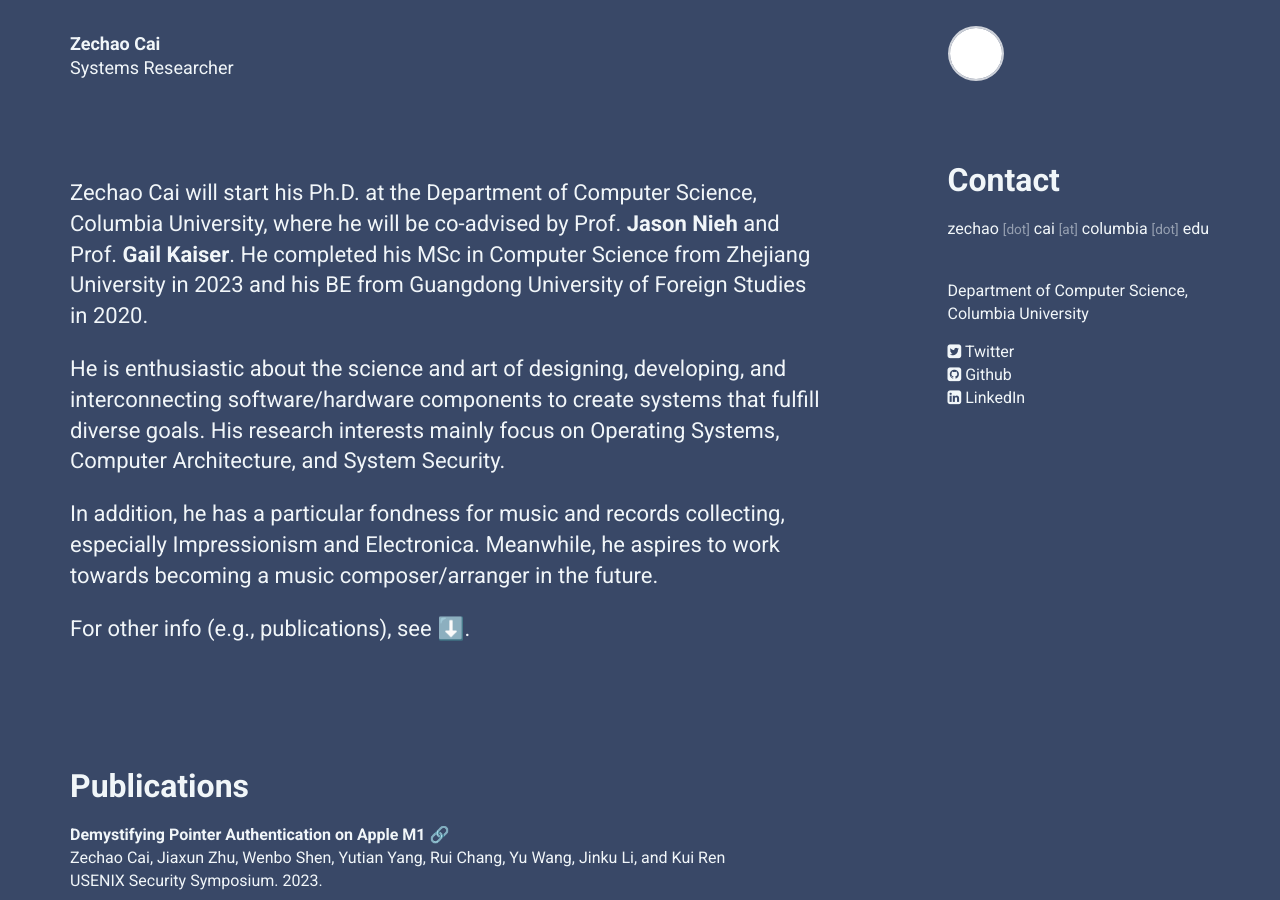
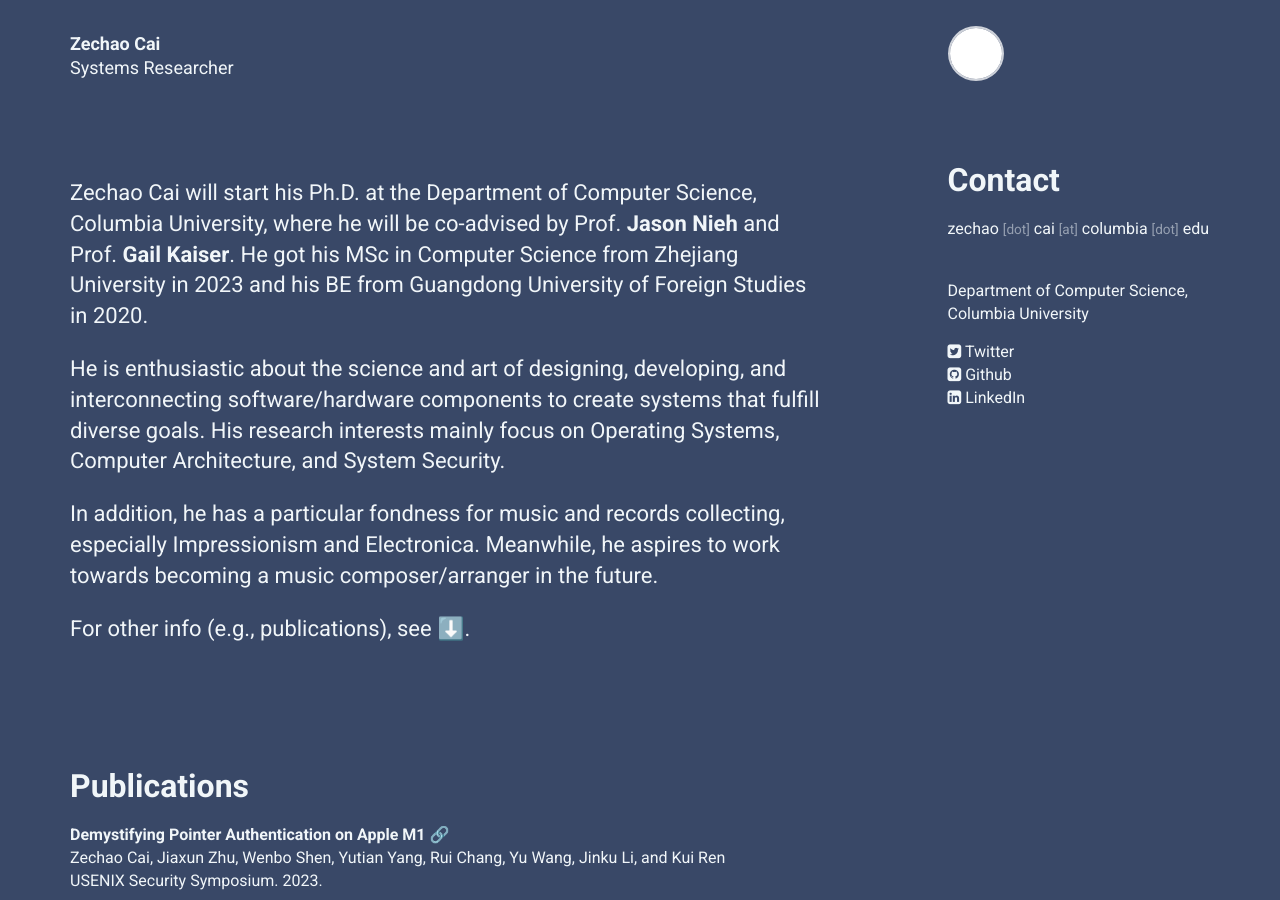
Before and after one commit to zech4o/zech4o.github.io, a Jekyll site: the page built from index.html, in a window 1280 px wide and 900 px high. Built offline with Jekyll 4.4.1, drawn with Linux system fonts in a browser that asks for light colours; nearby versions of some CDN libraries.

Commit message:
update 2024-05-16

```diff
--- a/_data/personal.yml
+++ b/_data/personal.yml
@@ -31,7 +31,7 @@ profiles:
 intro:
   title:
   body: >
-   Zechao Cai will start his Ph.D. at the Department of Computer Science, Columbia University, where he will be co-advised by Prof. [__Jason Nieh__](https://www.cs.columbia.edu/~nieh/) and Prof. [__Gail Kaiser__](https://www.cs.columbia.edu/~kaiser/). He completed his MSc in Computer Science from Zhejiang University in 2023 and his BE from Guangdong University of Foreign Studies in 2020.
+   Zechao Cai will start his Ph.D. at the Department of Computer Science, Columbia University, where he will be co-advised by Prof. [__Jason Nieh__](https://www.cs.columbia.edu/~nieh/) and Prof. [__Gail Kaiser__](https://www.cs.columbia.edu/~kaiser/). He got his MSc in Computer Science from Zhejiang University in 2023 and his BE from Guangdong University of Foreign Studies in 2020.
 
 
     He is enthusiastic about the science and art of designing, developing, and interconnecting software/hardware components to create systems that fulfill diverse goals. His research interests mainly focus on Operating Systems, Computer Architecture, and System Security.
```
